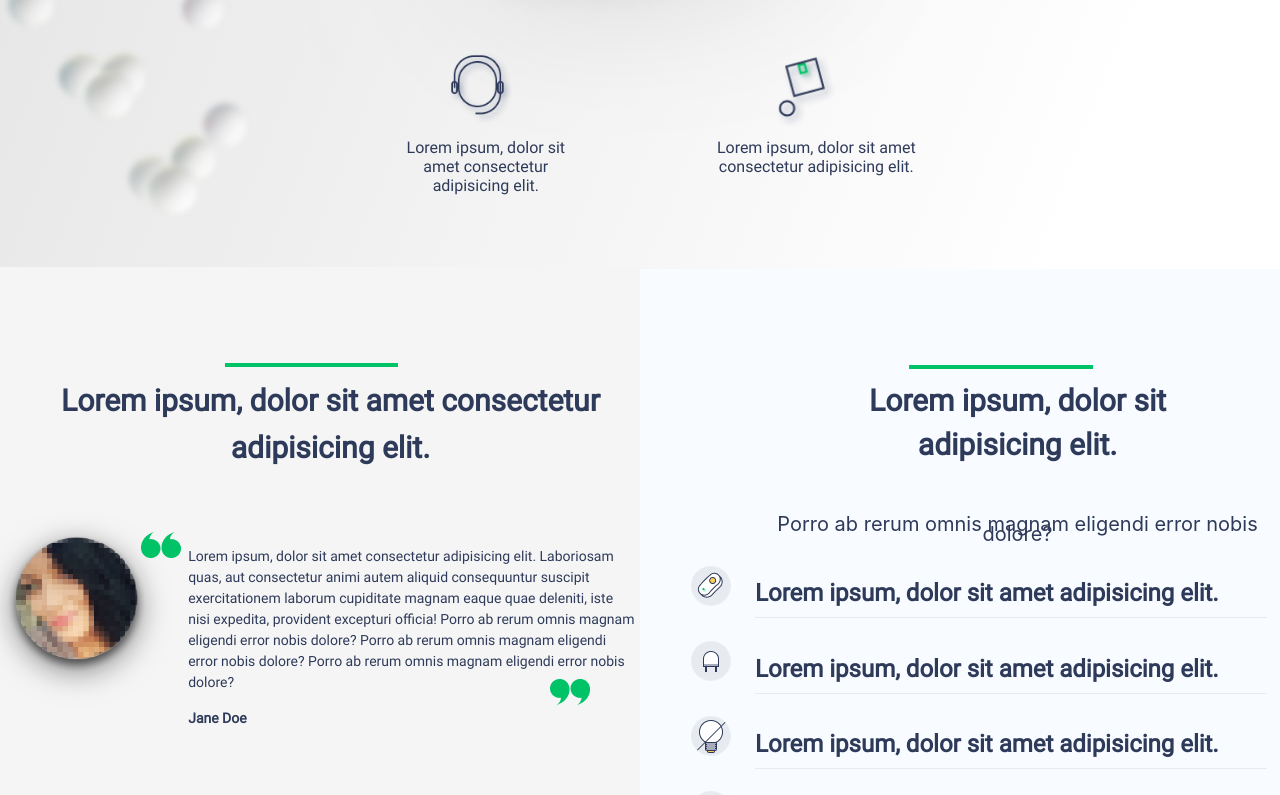
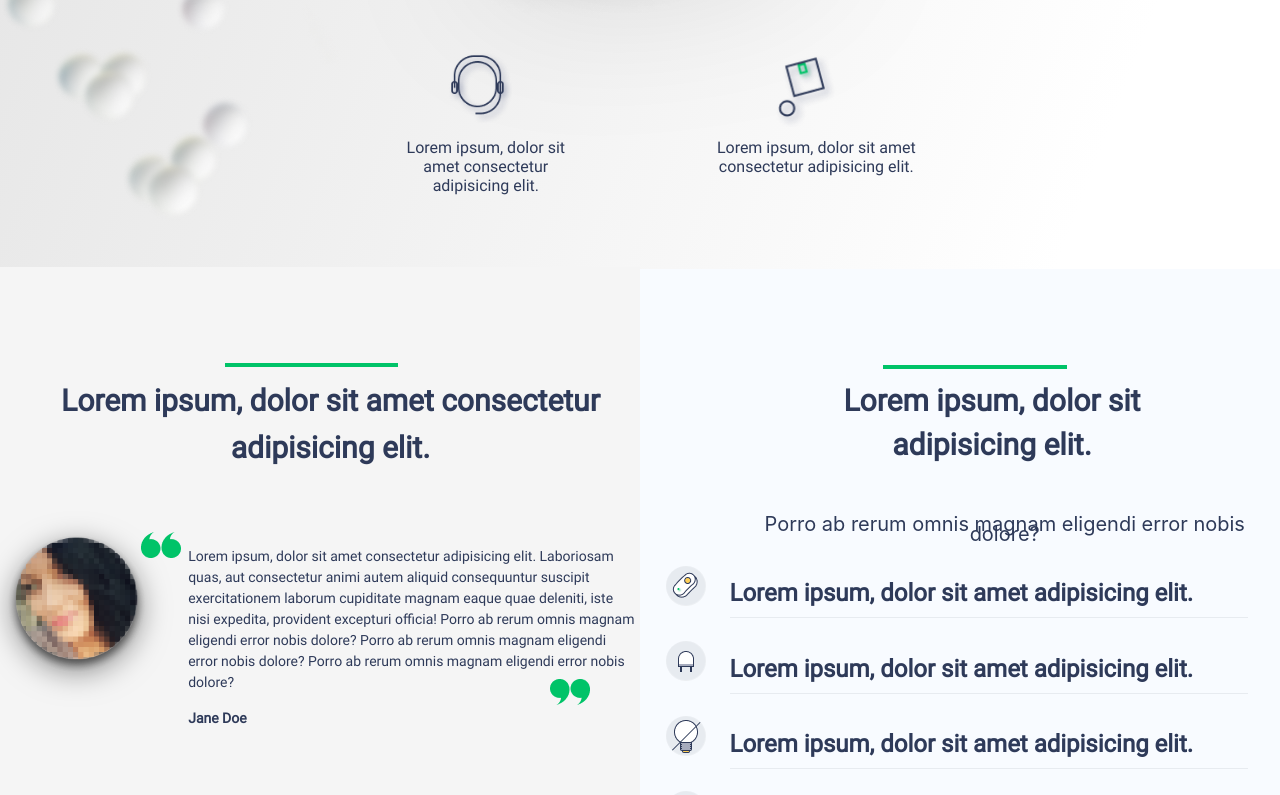
Before and after one commit to denosaur98/Tesonero, a React (Create React App) app: page / in a window 1280 px wide. Shown: the part 793-1588 px from the top of the page. Built offline with nearby package versions, Linux system fonts and the light colour scheme.

Commit message:
middleDisplayOk

```diff
--- a/src/components/accordeon/Accordeon.module.css
+++ b/src/components/accordeon/Accordeon.module.css
@@ -93,8 +93,8 @@
 @media screen and (max-width: 1366px) {
   .accordion_item {
     text-align: left;
-    width: 40vw;
-    margin-left: 9vw;
+    width: 40.5vw;
+    margin-left: 7vw;
     flex-direction: column;
     margin-top: 21.5px;
     margin-bottom: 20px;
@@ -108,7 +108,7 @@
     top: 0;
     left: 0;
     margin-top: 297px;
-    margin-left: 4vw;
+    margin-left: 2vw;
   }
   .arrow {
     margin-top: 20px;
@@ -116,7 +116,7 @@
     height: 10.05px;
     width: 19px;
     color: #A6ABBD;
-    margin-left: 4vw;
+    margin-left: 5vw;
     transition: 0.1s ease-in-out;
   }
 }
--- a/src/components/sectionMain/SectionMain.module.css
+++ b/src/components/sectionMain/SectionMain.module.css
@@ -324,7 +324,7 @@
     position: absolute;
     width: 184px;
     height: 4px;
-    left: 21vw;
+    left: 19vw;
     top: 96px;
     background: #00C368;
   }
@@ -332,7 +332,7 @@
     position: absolute;
     width: 640px;
     height: 147px;
-    left: 4.5vw;
+    left: 2.5vw;
     top: 80px;
     font-family: 'Roboto';
     font-style: normal;
@@ -345,7 +345,7 @@
   .span_title {
     display: flex;
     margin-top: 230px;
-    margin-left: 9vw;
+    margin-left: 7vw;
     line-height: 10px;
     font-weight: 400;
     font-size: 20px;
```
